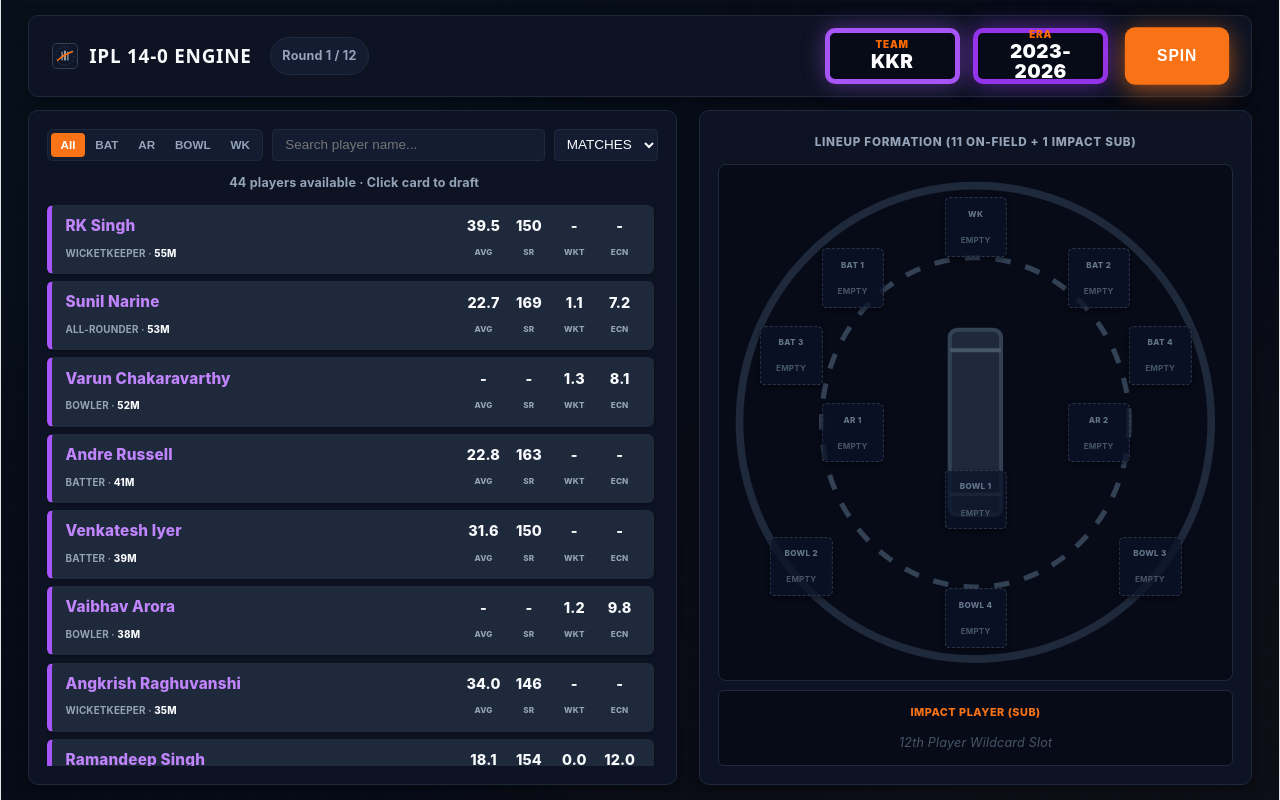
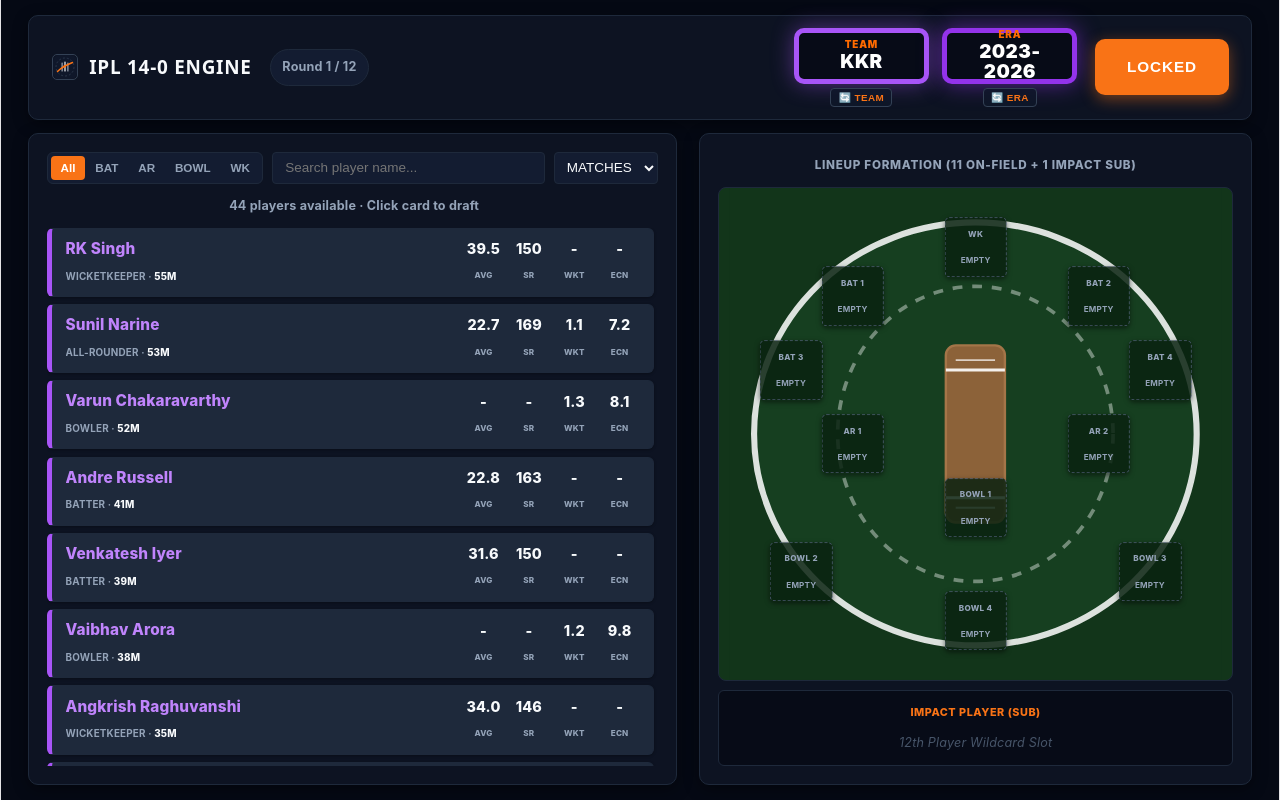
Before and after one commit to SSabariGirish/14-0, a React (Vite) app: page / in a window 1280 px wide. Both pictures are taken after a click on the button "SPIN". Built offline with nearby package versions, Linux system fonts and the light colour scheme.

Commit message:
Update ground colour and add reroll feature

```diff
--- a/src/App.jsx
+++ b/src/App.jsx
@@ -72,6 +72,17 @@
   { key: 'bowl4', title: 'BOWL 4', label: 'Deep Long-On', top: '88%', left: '50%', type: 'Bowler' }
 ];
 
+const getTournamentTier = (wins) => {
+  if (wins === 14) return { grade: 'S+', title: 'Undisputed Champions', color: '#10B981' };
+  if (wins >= 12)  return { grade: 'S',  title: 'Dynasty Apex Squad', color: '#3B82F6' };
+  if (wins >= 10)  return { grade: 'A',  title: 'Elite Playoff Contender', color: '#6366F1' };
+  if (wins === 9)  return { grade: 'B',  title: 'Solid Mid-Table Core', color: '#8B5CF6' };
+  if (wins === 8)  return { grade: 'C',  title: 'Competitive Challenger', color: '#F59E0B' };
+  if (wins === 7)  return { grade: 'D',  title: 'Balanced Average Camp', color: '#D97706' };
+  if (wins >= 4)   return { grade: 'E',  title: 'Underperforming Unit', color: '#EF4444' };
+  return { grade: 'F',  title: 'Wooden Spoon Rebuild', color: '#991B1B' };
+};
+
 export default function App() {
   const [roster, setRoster] = useState([]);
   const [currentOptions, setCurrentOptions] = useState([]);
@@ -83,6 +94,10 @@
   const [isSpinning, setIsSpinning] = useState(false);
   const [displayTeam, setDisplayTeam] = useState('RCB');
   const [displayEra, setDisplayEra] = useState('2023-2026');
+
+  // Single Re-Roll Quotas (1 allowed per campaign)
+  const [teamRerollAvailable, setTeamRerollAvailable] = useState(true);
+  const [eraRerollAvailable, setEraRerollAvailable] = useState(true);
 
   // Filtering states
   const [searchQuery, setSearchQuery] = useState('');
@@ -122,6 +137,15 @@
     return false;
   };
 
+  const findValidPool = (targetTeam, targetEra) => {
+    return playersData.filter(p =>
+      p.era === targetEra &&
+      p.team === targetTeam &&
+      isRoleAllowed(p.role, currentCounts, roster.length) &&
+      !roster.find(drafted => drafted.playerId === p.playerId)
+    );
+  };
+
   const handleSpin = () => {
     if (isSpinning) return;
 
@@ -141,12 +165,7 @@
       const candidateEra = ERAS[Math.floor(Math.random() * ERAS.length)];
       const candidateTeam = TEAMS[Math.floor(Math.random() * TEAMS.length)];
 
-      filteredPool = playersData.filter(p =>
-        p.era === candidateEra &&
-        p.team === candidateTeam &&
-        isRoleAllowed(p.role, currentCounts, roster.length) &&
-        !roster.find(drafted => drafted.playerId === p.playerId)
-      );
+      filteredPool = findValidPool(candidateTeam, candidateEra);
 
       if (filteredPool.length > 0) {
         targetTeam = candidateTeam;
@@ -183,6 +202,68 @@
     }, 70);
   };
 
+  // Re-roll Team only
+  const handleRerollTeam = () => {
+    if (!teamRerollAvailable || isSpinning || !hasSpun) return;
+    setTeamRerollAvailable(false);
+
+    let newTeam = '';
+    let filteredPool = [];
+    let attempts = 0;
+
+    while (attempts < 100) {
+      attempts++;
+      const candTeam = TEAMS[Math.floor(Math.random() * TEAMS.length)];
+      if (candTeam !== displayTeam) {
+        filteredPool = findValidPool(candTeam, displayEra);
+        if (filteredPool.length > 0) {
+          newTeam = candTeam;
+          break;
+        }
+      }
+    }
+
+    if (newTeam) {
+      setDisplayTeam(newTeam);
+      setCurrentOptions(filteredPool);
+      setSpinResult({ era: displayEra, team: newTeam });
+    } else {
+      alert("No alternative team had valid players for this era. Re-roll refunded.");
+      setTeamRerollAvailable(true);
+    }
+  };
+
+  // Re-roll Era only
+  const handleRerollEra = () => {
+    if (!eraRerollAvailable || isSpinning || !hasSpun) return;
+    setEraRerollAvailable(false);
+
+    let newEra = '';
+    let filteredPool = [];
+    let attempts = 0;
+
+    while (attempts < 100) {
+      attempts++;
+      const candEra = ERAS[Math.floor(Math.random() * ERAS.length)];
+      if (candEra !== displayEra) {
+        filteredPool = findValidPool(displayTeam, candEra);
+        if (filteredPool.length > 0) {
+          newEra = candEra;
+          break;
+        }
+      }
+    }
+
+    if (newEra) {
+      setDisplayEra(newEra);
+      setCurrentOptions(filteredPool);
+      setSpinResult({ era: newEra, team: displayTeam });
+    } else {
+      alert("No alternative era had valid players for this team. Re-roll refunded.");
+      setEraRerollAvailable(true);
+    }
+  };
+
   const processedOptions = useMemo(() => {
     let list = [...currentOptions];
 
@@ -214,76 +295,79 @@
   }, [currentOptions, searchQuery, roleFilter, sortBy]);
 
   // ============================================================================
-  // 3. HARD-MODE PROBABILISTIC TOURNAMENT SIMULATION ENGINE
+  // 4. BALANCED TOURNAMENT SIMULATION ENGINE (FIXED 98/100 SKEW)
   // ============================================================================
   const runTournamentSimulation = (squad) => {
     let topBatters = squad
       .filter(p => p.role === 'Batter' || p.role === 'Wicketkeeper' || p.role === 'All-Rounder')
       .map(p => {
         const matches = Math.max(1, p.matches || 1);
-        const volumeWeight = Math.min(1.0, 0.45 + (matches / 50));
+        const volumeWeight = Math.min(1.0, 0.5 + (matches / 45));
         const runRateEfficiency = (p.batting_avg * (p.batting_sr / 100));
         return runRateEfficiency * volumeWeight;
       })
       .sort((a, b) => b - a);
 
+    // Top 5 batters carry the primary scoring load
     const top5BattingScore = topBatters.slice(0, 5).reduce((acc, val) => acc + val, 0);
-    const battingRating = Math.max(25, Math.min(98, Math.round((top5BattingScore / 225) * 100)));
+    const battingRating = Math.max(20, Math.min(99, Math.round((top5BattingScore / 240) * 100)));
 
     let bowlingUnits = squad
       .filter(p => p.role === 'Bowler' || p.role === 'All-Rounder')
       .map(p => {
         const matches = Math.max(1, p.matches || 1);
-        const volumeWeight = Math.min(1.0, 0.45 + (matches / 50));
-        const wktPoints = (p.wickets || 0) * 32;
-        const econPoints = Math.max(-15, (8.4 - (p.bowling_econ || 9.0)) * 14);
-        return (wktPoints + econPoints + 20) * volumeWeight;
+        const volumeWeight = Math.min(1.0, 0.5 + (matches / 45));
+        const wktPoints = (p.wickets || 0) * 35;
+        const econPoints = Math.max(-18, (8.0 - (p.bowling_econ || 9.0)) * 16);
+        return (wktPoints + econPoints + 22) * volumeWeight;
       })
       .sort((a, b) => b - a);
 
     const top5BowlingScore = bowlingUnits.slice(0, 5).reduce((acc, val) => acc + val, 0);
-    const bowlingRating = Math.max(25, Math.min(98, Math.round((top5BowlingScore / 210) * 100)));
+    const bowlingRating = Math.max(20, Math.min(99, Math.round((top5BowlingScore / 220) * 100)));
 
-    const unprovenCount = squad.filter(p => (p.matches || 1) < 12).length;
-    const balancePenalty = unprovenCount * 4.5;
-    const balanceRating = Math.max(20, Math.min(98, Math.round(((battingRating + bowlingRating) / 2) - balancePenalty)));
+    const unprovenCount = squad.filter(p => (p.matches || 1) < 10).length;
+    const balancePenalty = unprovenCount * 5.0;
+    const balanceRating = Math.max(15, Math.min(99, Math.round(((battingRating + bowlingRating) / 2) - balancePenalty)));
 
-    const overallSquadPower = (battingRating * 0.42) + (bowlingRating * 0.42) + (balanceRating * 0.16);
+    // Overall squad power index (Strict scaling so 98/100 squads reliably win 13-1 or 14-0)
+    const overallSquadPower = (battingRating * 0.40) + (bowlingRating * 0.40) + (balanceRating * 0.20);
 
     const fixtures = [
-      { id: 1, vs: 'PBKS', diff: 76 },
-      { id: 2, vs: 'DC',   diff: 78 },
-      { id: 3, vs: 'LSG',  diff: 80 },
-      { id: 4, vs: 'SRH',  diff: 82 },
-      { id: 5, vs: 'GT',   diff: 84 },
-      { id: 6, vs: 'RR',   diff: 85 },
-      { id: 7, vs: 'RCB',  diff: 87 },
-      { id: 8, vs: 'KKR',  diff: 88 },
-      { id: 9, vs: 'CSK',  diff: 90 },
-      { id: 10, vs: 'MI',  diff: 91 },
-      { id: 11, vs: 'GT',  diff: 87 },
-      { id: 12, vs: 'RR',  diff: 89 },
-      { id: 13, vs: 'KKR', diff: 92 },
-      { id: 14, vs: 'CSK', diff: 94 }
+      { id: 1, vs: 'PBKS', diff: 72 },
+      { id: 2, vs: 'DC',   diff: 74 },
+      { id: 3, vs: 'LSG',  diff: 76 },
+      { id: 4, vs: 'SRH',  diff: 78 },
+      { id: 5, vs: 'GT',   diff: 80 },
+      { id: 6, vs: 'RR',   diff: 82 },
+      { id: 7, vs: 'RCB',  diff: 83 },
+      { id: 8, vs: 'KKR',  diff: 85 },
+      { id: 9, vs: 'CSK',  diff: 87 },
+      { id: 10, vs: 'MI',  diff: 88 },
+      { id: 11, vs: 'GT',  diff: 84 },
+      { id: 12, vs: 'RR',  diff: 86 },
+      { id: 13, vs: 'KKR', diff: 89 },
+      { id: 14, vs: 'CSK', diff: 91 }
     ];
 
     let wins = 0;
     let matchLogs = [];
 
     fixtures.forEach((match) => {
-      const exponent = (match.diff - overallSquadPower) / 28;
+      // Adjusted exponent divisor (35 instead of 28) to give 95+ teams rightful dominance
+      const exponent = (match.diff - overallSquadPower) / 35;
       const winProbability = 1 / (1 + Math.pow(10, exponent));
       const roll = Math.random();
       const isWin = roll < winProbability;
 
       if (isWin) wins++;
 
-      const marginPower = Math.abs(overallSquadPower - match.diff) + (Math.random() * 6);
+      const marginPower = Math.abs(overallSquadPower - match.diff) + (Math.random() * 5);
       let marginText = '';
       if (isWin) {
-        marginText = marginPower > 10 ? `Won by ${Math.round(marginPower * 3.2)} runs` : `Won by ${Math.min(7, Math.max(2, Math.round(marginPower * 0.7)))} wkts`;
+        marginText = marginPower > 8 ? `Won by ${Math.round(marginPower * 3.5)} runs` : `Won by ${Math.min(7, Math.max(2, Math.round(marginPower * 0.75)))} wkts`;
       } else {
-        marginText = marginPower > 10 ? `Lost by ${Math.round(marginPower * 2.8)} runs` : `Lost by ${Math.min(6, Math.max(1, Math.round(marginPower * 0.6)))} wkts`;
+        marginText = marginPower > 8 ? `Lost by ${Math.round(marginPower * 3.0)} runs` : `Lost by ${Math.min(6, Math.max(1, Math.round(marginPower * 0.65)))} wkts`;
       }
 
       matchLogs.push({
@@ -329,6 +413,8 @@
     setIsSpinning(false);
     setDisplayTeam('RCB');
     setDisplayEra('2023-2026');
+    setTeamRerollAvailable(true);
+    setEraRerollAvailable(true);
   };
 
   const { onFieldAssignments, impactPlayer } = useMemo(() => {
@@ -353,23 +439,14 @@
     };
   }, [roster]);
 
-  const currentTier = seasonResult ? (
-    seasonResult.wins === 14 ? { grade: 'S+', title: 'Undisputed Champions', color: '#10B981' } :
-    seasonResult.wins >= 12 ? { grade: 'S', title: 'Dynasty Apex Squad', color: '#3B82F6' } :
-    seasonResult.wins >= 10 ? { grade: 'A', title: 'Elite Playoff Contender', color: '#6366F1' } :
-    seasonResult.wins === 9 ? { grade: 'B', title: 'Solid Mid-Table Core', color: '#8B5CF6' } :
-    seasonResult.wins === 8 ? { grade: 'C', title: 'Competitive Challenger', color: '#F59E0B' } :
-    seasonResult.wins === 7 ? { grade: 'D', title: 'Balanced Average Camp', color: '#D97706' } :
-    seasonResult.wins >= 4 ? { grade: 'E', title: 'Underperforming Unit', color: '#EF4444' } :
-    { grade: 'F', title: 'Wooden Spoon Rebuild', color: '#991B1B' }
-  ) : null;
+  const currentTier = seasonResult ? getTournamentTier(seasonResult.wins) : null;
 
   return (
     <div style={styles.appCanvas}>
-      {/* SINGLE-VIEWPORT HEIGHT LOCK STYLES */}
+      {/* FULL VIEWPORT STYLES */}
       <style>{`
         html, body, #root {
-          background-color: #070B17 !important;
+          background-color: #050914 !important;
           margin: 0 !important;
           padding: 0 !important;
           width: 100% !important;
@@ -416,6 +493,10 @@
         .player-card-interactive:active {
           transform: translateY(0px) scale(0.999);
         }
+        .reroll-btn:hover {
+          background-color: rgba(249, 115, 22, 0.25) !important;
+          border-color: #F97316 !important;
+        }
       `}</style>
 
       {/* HEADER BAR */}
@@ -433,6 +514,9 @@
         {!seasonResult ? (
           <div style={styles.spinControlsHub}>
             <div style={styles.marqueeBadgesCluster}>
+
+              {/* TEAM HUD BOX + RE-ROLL BUTTON */}
+              <div style={styles.hudWrapperWithReroll}>
                 <div style={{
                   ...styles.thickBezelHUDBox,
                   borderColor: TEAM_COLORS[displayTeam]?.border || '#EF4444',
@@ -441,7 +525,25 @@
                   <span style={styles.hudBoxLabel}>TEAM</span>
                   <span style={styles.hudBoxValue}>{displayTeam}</span>
                 </div>
+                {hasSpun && !isSpinning && (
+                  <button
+                    onClick={handleRerollTeam}
+                    disabled={!teamRerollAvailable}
+                    className="reroll-btn"
+                    style={{
+                      ...styles.rerollActionButton,
+                      opacity: teamRerollAvailable ? 1 : 0.35,
+                      cursor: teamRerollAvailable ? 'pointer' : 'not-allowed'
+                    }}
+                    title={teamRerollAvailable ? "Re-roll Team (1 left)" : "Team Re-roll Used"}
+                  >
+                    🔄 TEAM
+                  </button>
+                )}
+              </div>
 
+              {/* ERA HUD BOX + RE-ROLL BUTTON */}
+              <div style={styles.hudWrapperWithReroll}>
                 <div style={{
                   ...styles.thickBezelHUDBox,
                   borderColor: '#9333EA',
@@ -450,19 +552,36 @@
                   <span style={styles.hudBoxLabel}>ERA</span>
                   <span style={styles.hudBoxValue}>{displayEra}</span>
                 </div>
+                {hasSpun && !isSpinning && (
+                  <button
+                    onClick={handleRerollEra}
+                    disabled={!eraRerollAvailable}
+                    className="reroll-btn"
+                    style={{
+                      ...styles.rerollActionButton,
+                      opacity: eraRerollAvailable ? 1 : 0.35,
+                      cursor: eraRerollAvailable ? 'pointer' : 'not-allowed'
+                    }}
+                    title={eraRerollAvailable ? "Re-roll Era (1 left)" : "Era Re-roll Used"}
+                  >
+                    🔄 ERA
+                  </button>
+                )}
+              </div>
+
             </div>
 
             <button
               onClick={handleSpin}
               disabled={isSpinning}
-              className={!isSpinning ? "spin-pulse-btn" : ""}
+              className={!isSpinning && !hasSpun ? "spin-pulse-btn" : ""}
               style={{
                 ...styles.thickSpinButton,
                 opacity: isSpinning ? 0.7 : 1,
                 cursor: isSpinning ? 'not-allowed' : 'pointer'
               }}
             >
-              {isSpinning ? 'SPINNING...' : 'SPIN'}
+              {isSpinning ? 'SPINNING...' : hasSpun ? 'LOCKED' : 'SPIN'}
             </button>
           </div>
         ) : (
@@ -592,7 +711,7 @@
             </div>
           </div>
         ) : (
-          /* TOURNAMENT SUMMARY DASHBOARD */
+          /* TOURNAMENT SUMMARY DASHBOARD WITH CUSTOM TIERS */
           <div style={styles.leftSummaryDashboard}>
             <div style={styles.summaryTopBannerCard}>
               <div style={styles.badgeRowVerdict}>
@@ -674,12 +793,15 @@
           </div>
 
           <div style={styles.cricketStadiumCanvas}>
-            <svg style={styles.fieldSvgLayer} viewBox="0 0 100 100" preserveAspectRatio="none">
-              <ellipse cx="50" cy="50" rx="46" ry="46" fill="none" stroke="#1E293B" strokeWidth="1.5" />
-              <ellipse cx="50" cy="50" rx="30" ry="32" fill="none" stroke="#334155" strokeWidth="1" strokeDasharray="3 3" />
-              <rect x="45" y="32" width="10" height="36" rx="1.5" fill="#1E293B" stroke="#334155" strokeWidth="0.8" />
-              <line x1="45" y1="36" x2="55" y2="36" stroke="#475569" strokeWidth="0.75" />
-              <line x1="45" y1="64" x2="55" y2="64" stroke="#475569" strokeWidth="0.75" />
+            <svg style={styles.fieldSvgLayer} viewBox="0 0 100 100" preserveAspectRatio="xMidYMid meet">
+              <rect x="0" y="0" width="100" height="100" fill="#12351A" />
+              <ellipse cx="50" cy="50" rx="45" ry="43" fill="#163F20" stroke="#FFFFFF" strokeWidth="1.25" strokeOpacity="0.85" />
+              <ellipse cx="50" cy="50" rx="28" ry="30" fill="none" stroke="#FFFFFF" strokeWidth="0.75" strokeOpacity="0.4" strokeDasharray="2 2" />
+              <rect x="44" y="32" width="12" height="36" rx="2" fill="#8C6239" stroke="#A47548" strokeWidth="0.5" />
+              <line x1="44" y1="37" x2="56" y2="37" stroke="#FFFFFF" strokeWidth="0.6" strokeOpacity="0.9" />
+              <line x1="44" y1="63" x2="56" y2="63" stroke="#FFFFFF" strokeWidth="0.6" strokeOpacity="0.9" />
+              <line x1="46" y1="35" x2="54" y2="35" stroke="#FFFFFF" strokeWidth="0.4" strokeOpacity="0.7" />
+              <line x1="46" y1="65" x2="54" y2="65" stroke="#FFFFFF" strokeWidth="0.4" strokeOpacity="0.7" />
             </svg>
 
             {onFieldAssignments.map(node => {
@@ -691,12 +813,12 @@
                     ...styles.fieldPositionNode,
                     top: node.top,
                     left: node.left,
-                    backgroundColor: node.assigned ? 'rgba(15, 23, 42, 0.95)' : 'rgba(11, 19, 41, 0.75)',
-                    borderColor: node.assigned ? teamTheme.border : '#334155',
+                    backgroundColor: node.assigned ? 'rgba(18, 53, 26, 0.95)' : 'rgba(10, 35, 17, 0.85)',
+                    borderColor: node.assigned ? teamTheme.border : '#475569',
                     borderStyle: node.assigned ? 'solid' : 'dashed'
                   }}
                 >
-                  <span style={{ ...styles.nodeRoleTag, color: node.assigned ? teamTheme.border : '#64748B' }}>
+                  <span style={{ ...styles.nodeRoleTag, color: node.assigned ? teamTheme.border : '#94A3B8' }}>
                     {node.title}
                   </span>
                   {node.assigned ? (
@@ -716,7 +838,7 @@
             {impactPlayer ? (
               <div style={{
                 ...styles.impactPlayerCard,
-                backgroundColor: 'rgba(15, 23, 42, 0.95)',
+                backgroundColor: 'rgba(18, 53, 26, 0.95)',
                 borderColor: TEAM_COLORS[impactPlayer.team]?.border || '#334155',
                 color: '#FFFFFF'
               }}>
@@ -737,18 +859,11 @@
 }
 
 // ==============================================================================
-// 4. STYLES (SINGLE-VIEWPORT FLEX HEIGHT)
+// 4. STYLES
 // ==============================================================================
 const styles = {
   appCanvas: {
-    backgroundColor: '#070B17',
-    backgroundImage: `
-      radial-gradient(at 15% 15%, rgba(16, 185, 129, 0.04) 0px, transparent 50%),
-      radial-gradient(at 85% 85%, rgba(249, 115, 22, 0.04) 0px, transparent 50%),
-      linear-gradient(rgba(30, 41, 59, 0.08) 1px, transparent 1px),
-      linear-gradient(90deg, rgba(30, 41, 59, 0.08) 1px, transparent 1px)
-    `,
-    backgroundSize: '100% 100%, 100% 100%, 36px 36px, 36px 36px',
+    backgroundColor: '#050914',
     color: '#F8FAFC',
     height: '100vh',
     width: '100%',
@@ -803,6 +918,24 @@
   marqueeBadgesCluster: {
     display: 'flex',
     gap: '0.75rem'
+  },
+
+  hudWrapperWithReroll: {
+    display: 'flex',
+    flexDirection: 'column',
+    alignItems: 'center',
+    gap: '0.25rem'
+  },
+  rerollActionButton: {
+    backgroundColor: 'rgba(15, 23, 42, 0.85)',
+    color: '#F97316',
+    border: '1px solid #334155',
+    borderRadius: '4px',
+    fontSize: '0.55rem',
+    fontWeight: '800',
+    padding: '0.15rem 0.4rem',
+    letterSpacing: '0.04em',
+    transition: 'all 0.15s'
   },
 
   thickBezelHUDBox: {
@@ -1020,7 +1153,7 @@
     position: 'relative',
     flex: 1,
     minHeight: 0,
-    backgroundColor: '#070B17',
+    backgroundColor: '#12351A',
     borderRadius: '8px',
     overflow: 'hidden',
     border: '1px solid #1E293B'
@@ -1059,7 +1192,7 @@
   nodePlaceholderLabel: {
     fontSize: '0.45rem',
     fontWeight: '700',
-    color: '#475569'
+    color: '#94A3B8'
   },
   impactSubBench: {
     marginTop: '0.5rem',
@@ -1089,7 +1222,7 @@
     fontStyle: 'italic'
   },
 
-  // STADIUM NIGHT POST-MATCH DASHBOARD
+  // TOURNAMENT SUMMARY DASHBOARD
   leftSummaryDashboard: {
     flex: '1 1 54%',
     backgroundColor: '#0D1322',
```
Lines whose indentation alone changed are shown as unchanged.
